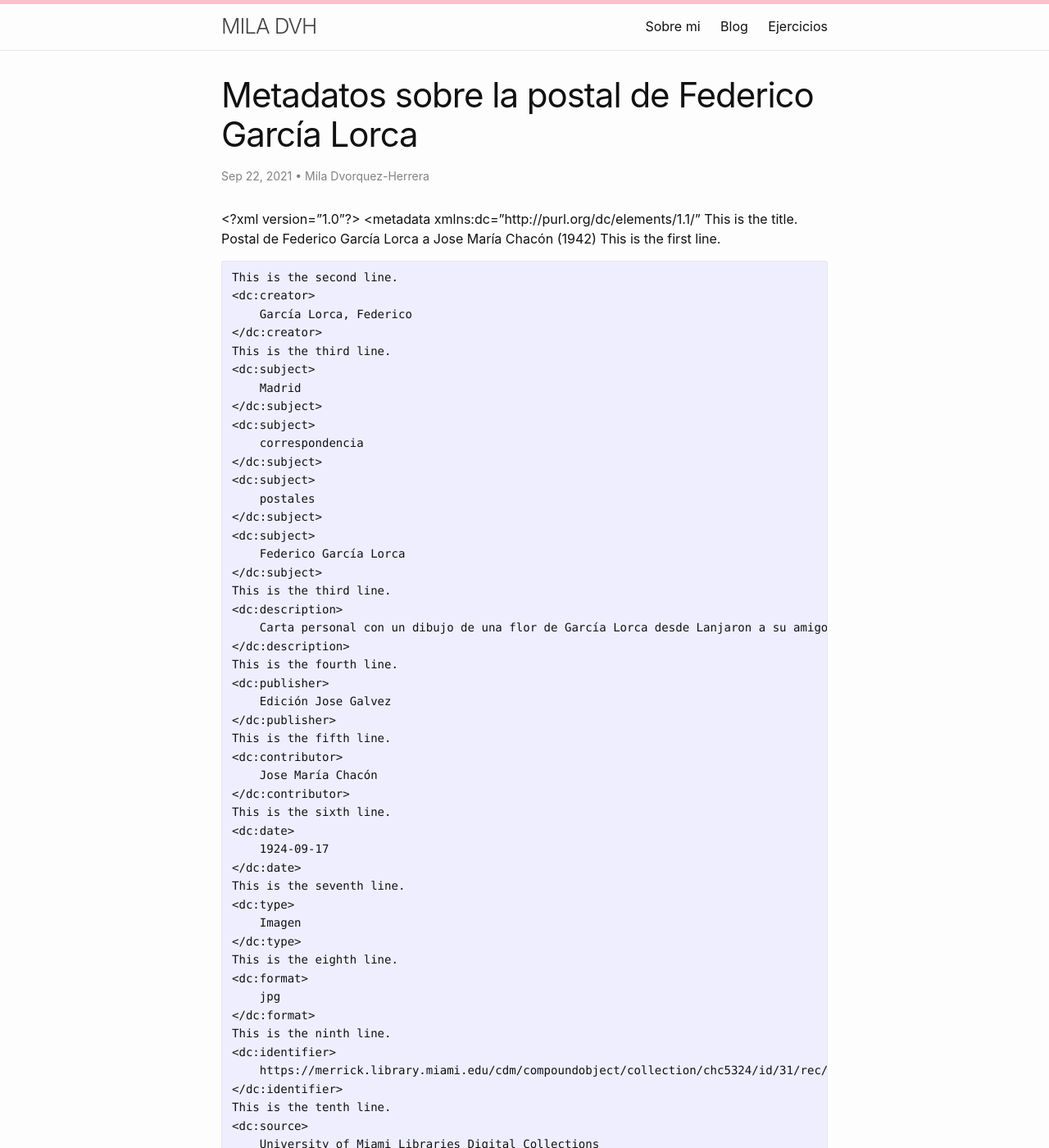
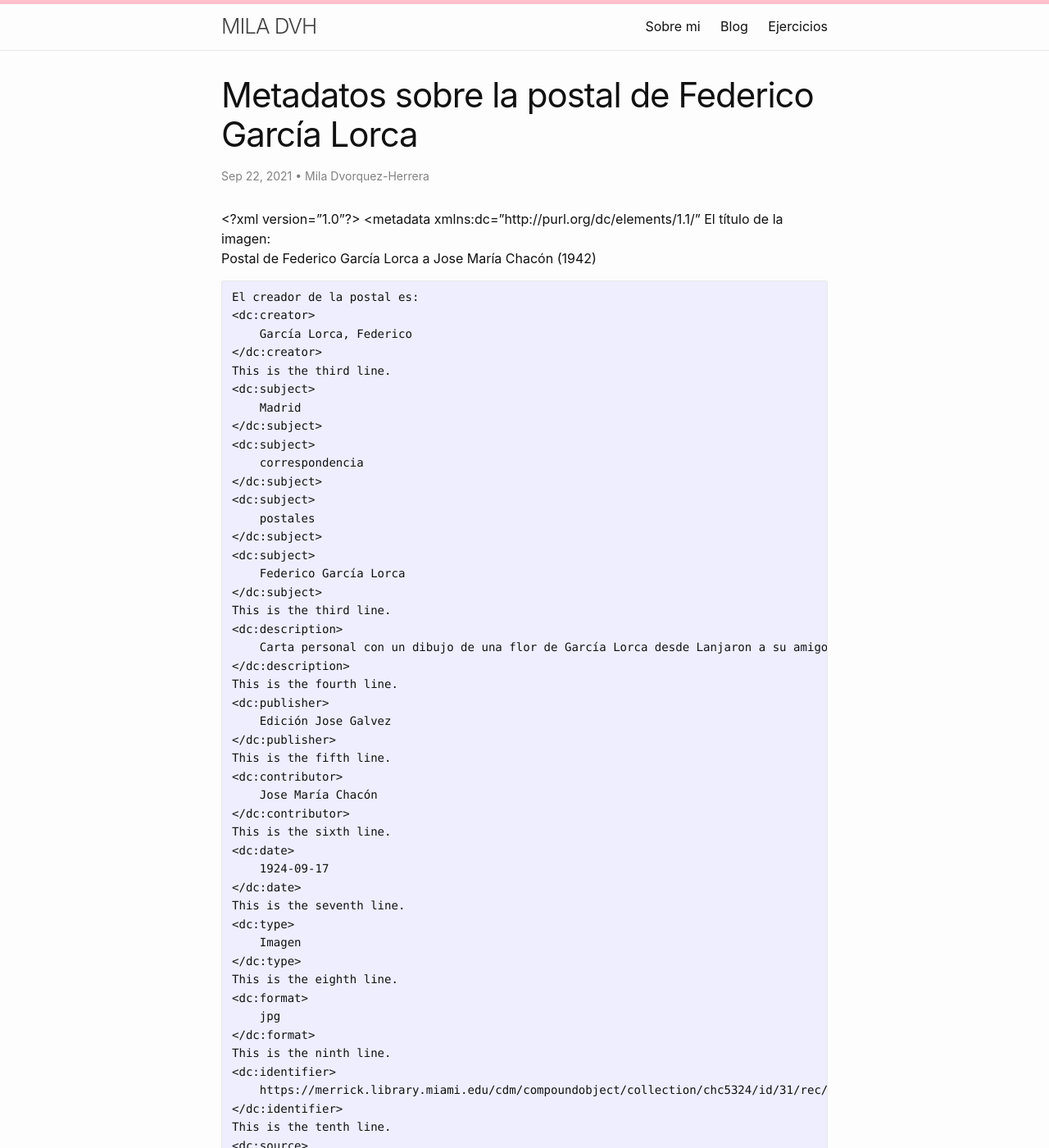
Before and after one commit to miladvh/miladvh.github.io, a Jekyll site: the page built from _posts/2021-09-22-metadatos.md, in a window 1280 px wide and 1400 px high. Shown: the whole window at 82% size. Built offline with Jekyll 4.4.1, drawn with Linux system fonts in a browser that asks for light colours; some of the changed text lies outside the part shown.

Commit message:
Update 2021-09-22-metadatos.md

```diff
--- a/_posts/2021-09-22-metadatos.md
+++ b/_posts/2021-09-22-metadatos.md
@@ -7,13 +7,12 @@ author: Mila Dvorquez-Herrera
 <?xml version="1.0"?>
 <metadata
     xmlns:dc="http://purl.org/dc/elements/1.1/"
-    This is the title.
+    El título de la imagen:
     <dc:title>
         Postal de Federico García Lorca a Jose María Chacón (1942)
     </dc:title>
-    This is the first line.
 
-    This is the second line.
+    El creador de la postal es:
     <dc:creator>
         García Lorca, Federico
     </dc:creator>
```
